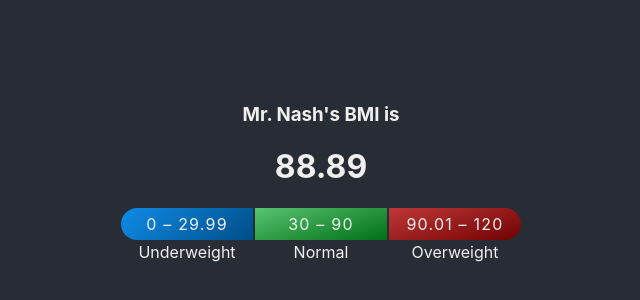
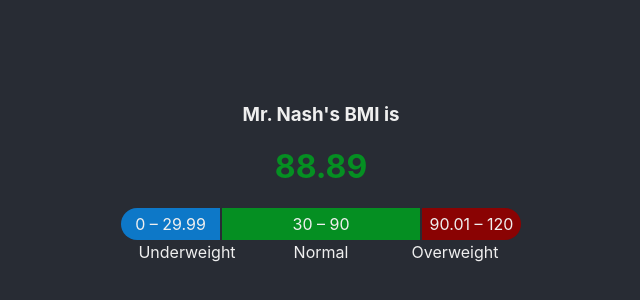
Before and after one commit to patrick-radulian/tractive-challenge, a React (Create React App) app: page / in a window 1280 px wide. Shown: the part 226-526 px from the top of the page, without its empty margins (319-959 px from the left). Built offline with nearby package versions, Linux system fonts and the light colour scheme.

Commit message:
Make range display dynamic and proportional

```diff
--- a/src/App.tsx
+++ b/src/App.tsx
@@ -3,9 +3,9 @@ import styles from './App.module.css';
 import PetBMI from './components/pet-bmi/pet-bmi';
 
 const BMIRanges = [
-    { from: 0, to: 29.99, color: "linear-gradient(135deg, #0f8be7, #004e88)", label: "Underweight" },
-    { from: 30, to: 90, color: "linear-gradient(162deg, #59c46f, #006f17)", label: "Normal" },
-    { from: 90.01, to: 120, color: "linear-gradient(162deg, #bf3737, #700202)", label: "Overweight" },
+    { from: 0, to: 29.99, color: "#0D78C8", label: "Underweight" },
+    { from: 30, to: 90, color: "#058F22", label: "Normal" },
+    { from: 90.01, to: 120, color: "#8A0303", label: "Overweight" },
 ]
 
 const App = () => {
--- a/src/components/pet-bmi/pet-bmi.module.css
+++ b/src/components/pet-bmi/pet-bmi.module.css
@@ -25,7 +25,6 @@
 .range {
     height: 2rem;
     font-size: 1rem;
-    letter-spacing: 0.075rem;
     background-color: brown;
     animation: spawnRange 0.25s ease-out 0s 1 normal forwards;
 }
--- a/src/components/pet-bmi/pet-bmi.tsx
+++ b/src/components/pet-bmi/pet-bmi.tsx
@@ -14,6 +14,16 @@ type PetBMIProps = {
     value: number
 }
 
+const calculateRangeWidths = (ranges: Array<BMIRange>, value: number): Array<number> => {
+    const totalWidth = ranges[ranges.length - 1].to;
+
+    const rangeWidths = ranges.map(range => {
+        return Number(((range.to - range.from) / totalWidth).toFixed(2));
+    });
+
+    return rangeWidths;
+}
+
 const calculateValueColor = (ranges: Array<BMIRange>, value: number): CSS.Property.Color => {
     for (const range of ranges) {
         if (value >= range.from && value <= range.to) {
@@ -24,14 +34,19 @@ const calculateValueColor = (ranges: Array<BMIRange>, value: number): CSS.Proper
 }
 
 const PetBMI: React.FC<PetBMIProps> = ({ranges, value}: PetBMIProps) => {
+    const rangeWidthsRef = React.useRef(calculateRangeWidths(ranges, value));
+
     return (
         <div className={styles.bmi}>
             <h1 style={{color: calculateValueColor(ranges, value)}}>{value}</h1>
 
             <div className={`${styles["section-container"]} ${styles.ranges}`}>
                 {ranges.map((range, index) => (
-                    <div key={index} className={`${styles.section} ${styles.range}`} style={{background: range.color}}>
-                        {range.from} &ndash; {range.to}
+                    <div
+                        key={index}
+                        className={`${styles.section} ${styles.range}`}
+                        style={{background: range.color, flex: rangeWidthsRef.current[index]}}>
+                        <span>{range.from} &ndash; {range.to}</span>
                     </div>
                 ))}
             </div>
```
